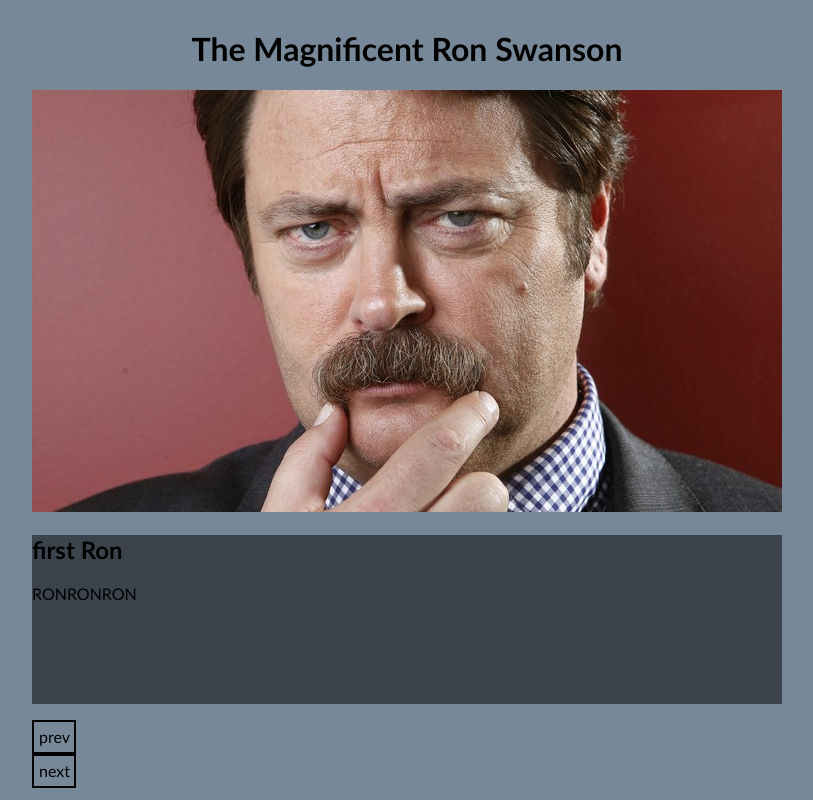
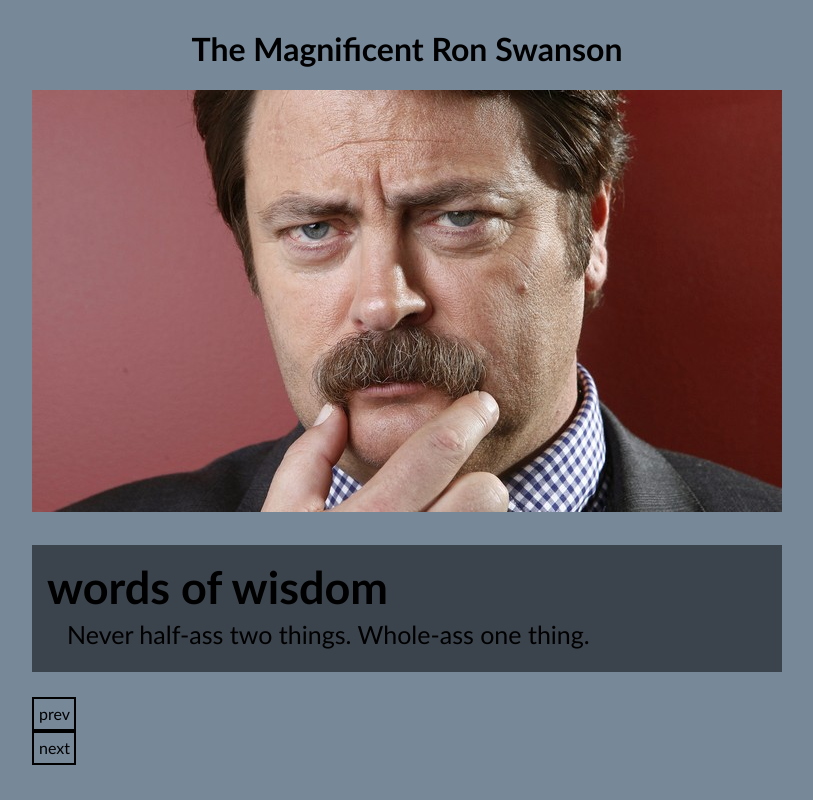
Before and after one commit to green-fox-academy/doramegyesi, a plain HTML site: page week-07/day-05/image-slider.html in a window 1280 px wide. Shown: the whole page, without its empty margins (233-1046 px from the left). Drawn offline with Linux system fonts and the light colour scheme.

Commit message:
refactoring everything

```diff
--- a/week-07/day-05/image-slider.css
+++ b/week-07/day-05/image-slider.css
@@ -6,7 +6,7 @@
 
 .wrapper {
     display: flex;
-    align-items:center;
+    align-items: center;
     justify-content: center;
     flex-direction: column;
 }
@@ -19,14 +19,23 @@
 
 .infobox {
     width: 100%;
-    height: 40%;
+    height: 30%;
     background: rgba(0, 0, 0, 0.5);
+    margin-top: 0px;
 }
 
+.infotitle {
+    padding-left: 15px;
+    padding-top: 15px;
+    margin-bottom: 0px;
+    font-size: 45px
+}
 
-.ul {
-    flex-direction: row;
-    display: block;
+.description {
+    padding-left: 35px;
+    padding-top: 5px;
+    margin-top: 0px;
+    font-size: 25px;
 }
 
 .button {
--- a/week-07/day-05/image-slider.html
+++ b/week-07/day-05/image-slider.html
@@ -11,8 +11,8 @@
         <main class="container">
             <img id="main-image" src="images/1.jpg">
             <div class="infobox">
-                <h2 class="infotitle">first Ron</h2>
-                <p class="description">RONRONRON</p>
+                <h1 class="infotitle">words of wisdom</h1>
+                <p class="description">Never half-ass two things. Whole-ass one thing.</p>
             </div>
             <div class="button" id="previous">prev</div>
             <div class="button" id="next">next</div>
--- a/week-07/day-05/image-slider.js
+++ b/week-07/day-05/image-slider.js
@@ -1,7 +1,7 @@
 var allPictures = [
     {
         source: 'images/1.jpg',
-        title: 'being awesome',
+        title: 'words of wisdom',
         description: 'Never half-ass two things. Whole-ass one thing.'
     },
     {source: 'images/2.jpg',
@@ -34,6 +34,7 @@ function changePictures() {
     if (index+1 < allPictures.length) {
         index++;
         mainPicture.setAttribute('src', allPictures[index].source)
+        //mainPicture.setAttribute('src', allPictures[index].title)
     } else if (index+1 === allPictures.length) {
         mainPicture.setAttribute('src', allPictures[0].source)
     }
```
